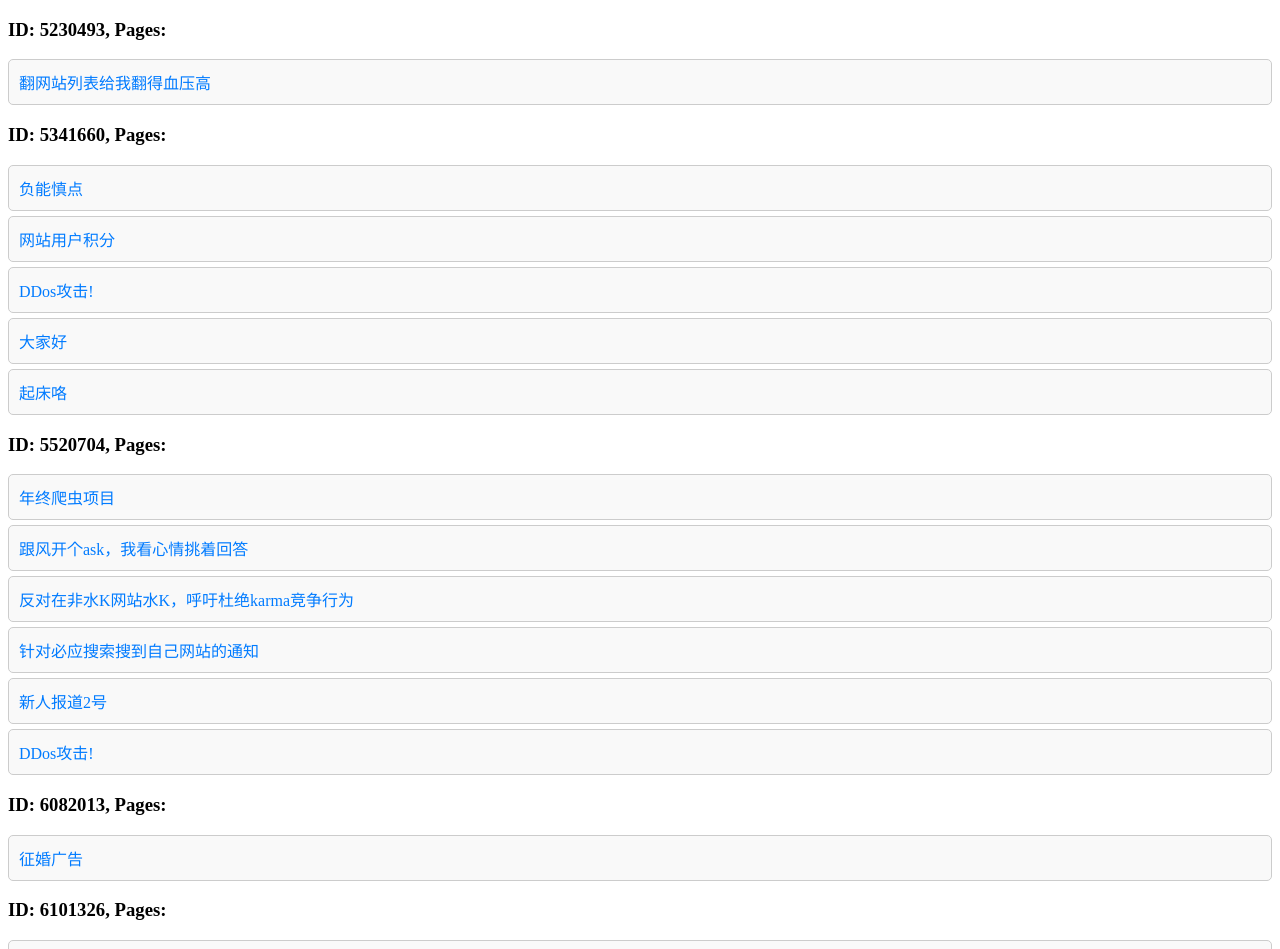
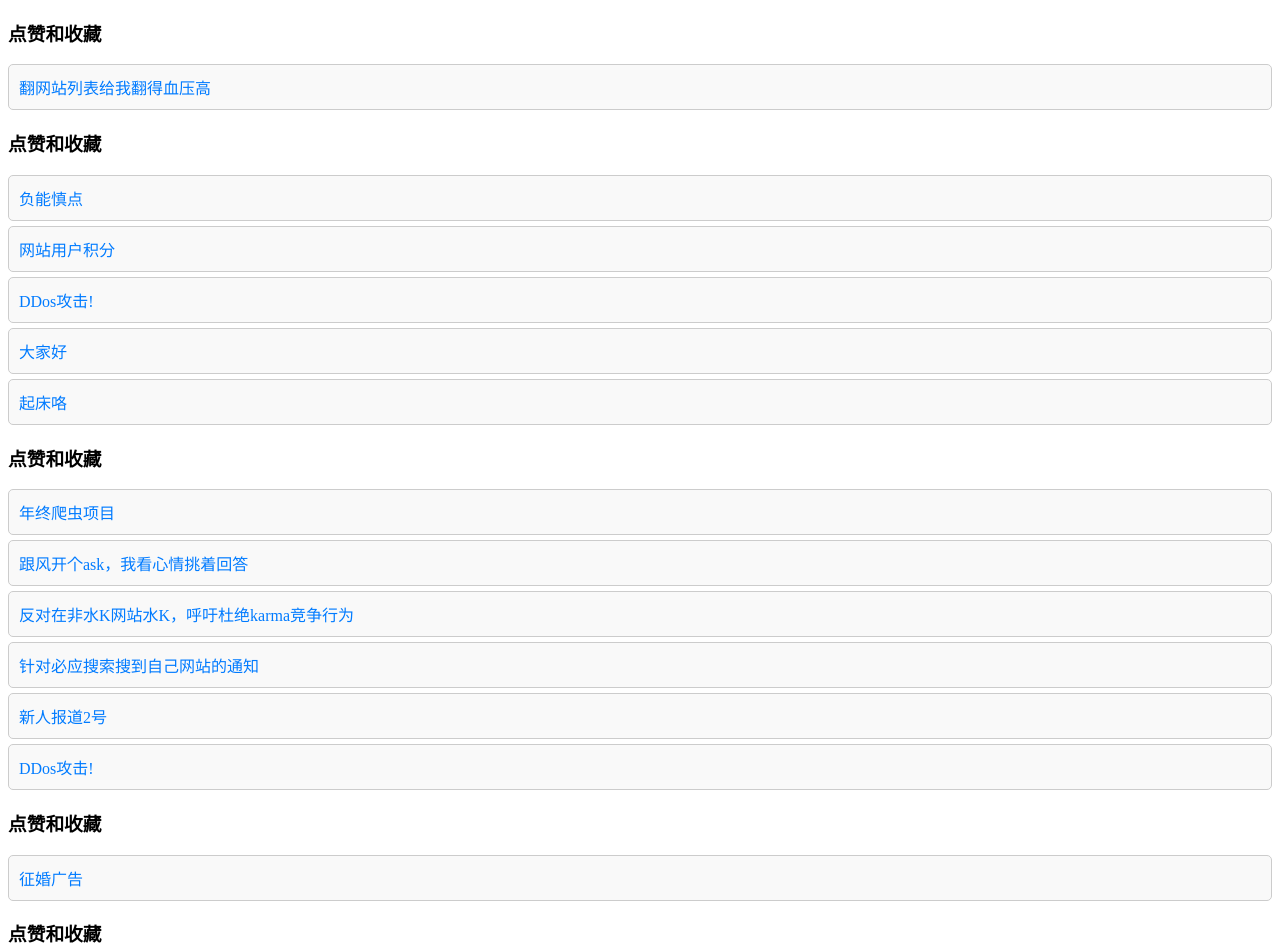
Before and after one commit to Asaerror/netboard, a plain HTML site: page index.html in a window 1280 px wide. Shown: the top 949 px of the page. Drawn offline with Linux system fonts and the light colour scheme.

Commit message:
Update index.html

```diff
--- a/index.html
+++ b/index.html
@@ -86,7 +86,7 @@
                             const pages = userData[key].pages;
                             // 创建标题
                             const title = document.createElement('h3');
-                            title.textContent = `ID: ${key}, Pages:`;
+                            title.textContent = `点赞和收藏`;
                             container.appendChild(title);
                             // 遍历pages数组，生成链接并放入div容器
                             pages.forEach(pageId => {
```
